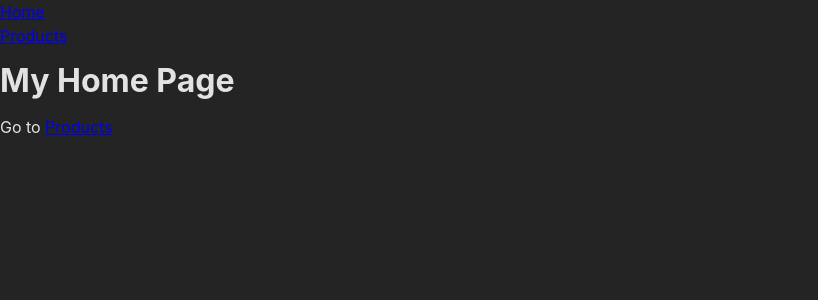
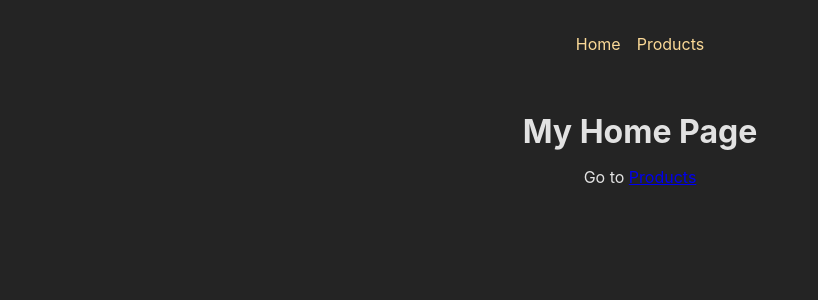
Before and after one commit to baranero/multi-page-spa, a React (Create React App) app: page / in a window 1280 px wide. Shown: the top 300 px of the page, without its empty margins (0-818 px from the left). Built offline with nearby package versions, Linux system fonts and the light colour scheme; the HTML template or start-up script is replaced by a standard one.

Commit message:
add styles to nav and root

```diff
--- a/src/components/MainNavigation.js
+++ b/src/components/MainNavigation.js
@@ -1,10 +1,11 @@
 import { Link } from "react-router-dom"
+import classes from './MainNavigation.module.css'
 
 function MainNavigation() {
   return (
-    <header>
+    <header className={classes.header}>
       <nav>
-        <ul>
+        <ul className={classes.list}>
           <li><Link to="/">Home</Link></li>
           <li><Link to="/products">Products</Link></li>
         </ul>
--- /dev/null
+++ b/src/components/MainNavigation.module.css
@@ -0,0 +1,23 @@
+.header {
+  max-width: 60rem;
+  margin: auto;
+  padding: 2rem;
+  display: flex;
+  justify-content: center;
+}
+
+.list {
+  display: flex;
+  gap: 1rem;
+}
+
+.list a {
+  text-decoration: none;
+  color: var(--color-primary-400);
+}
+
+.list a:hover,
+.list a.active {
+  color: var(--color-primary-800);
+  text-decoration: underline;
+}
--- a/src/pages/Root.js
+++ b/src/pages/Root.js
@@ -1,11 +1,14 @@
 import { Fragment } from "react"
 import { Outlet } from "react-router"
 import MainNavigation from "../components/MainNavigation"
+import classes from './Root.module.css'
 
 function Root() {
   return <Fragment>
     <MainNavigation/>
+    <main className={classes.content}>
     <Outlet/>
+    </main>
   </Fragment>
 }
 
--- /dev/null
+++ b/src/pages/Root.module.css
@@ -0,0 +1,4 @@
+.content {
+  margin: 2rem auto;
+  text-align: center;
+}
```
